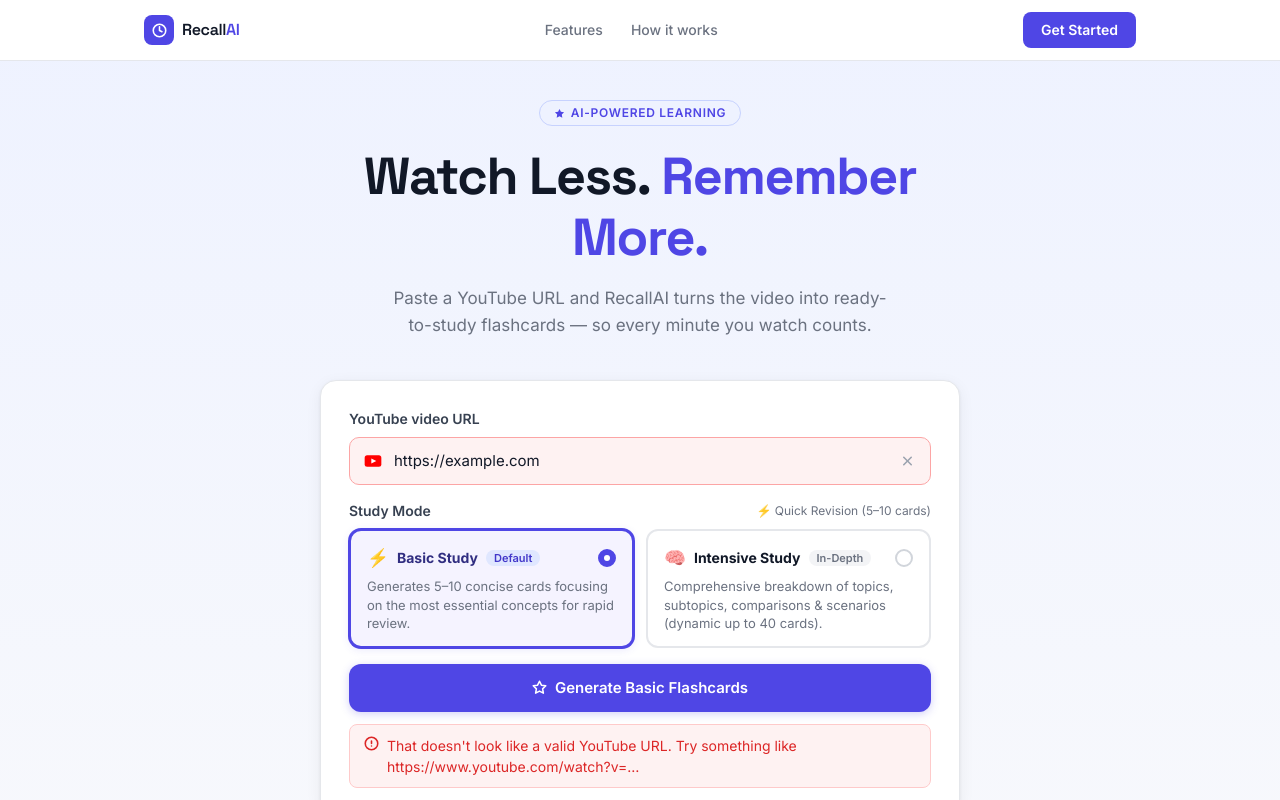
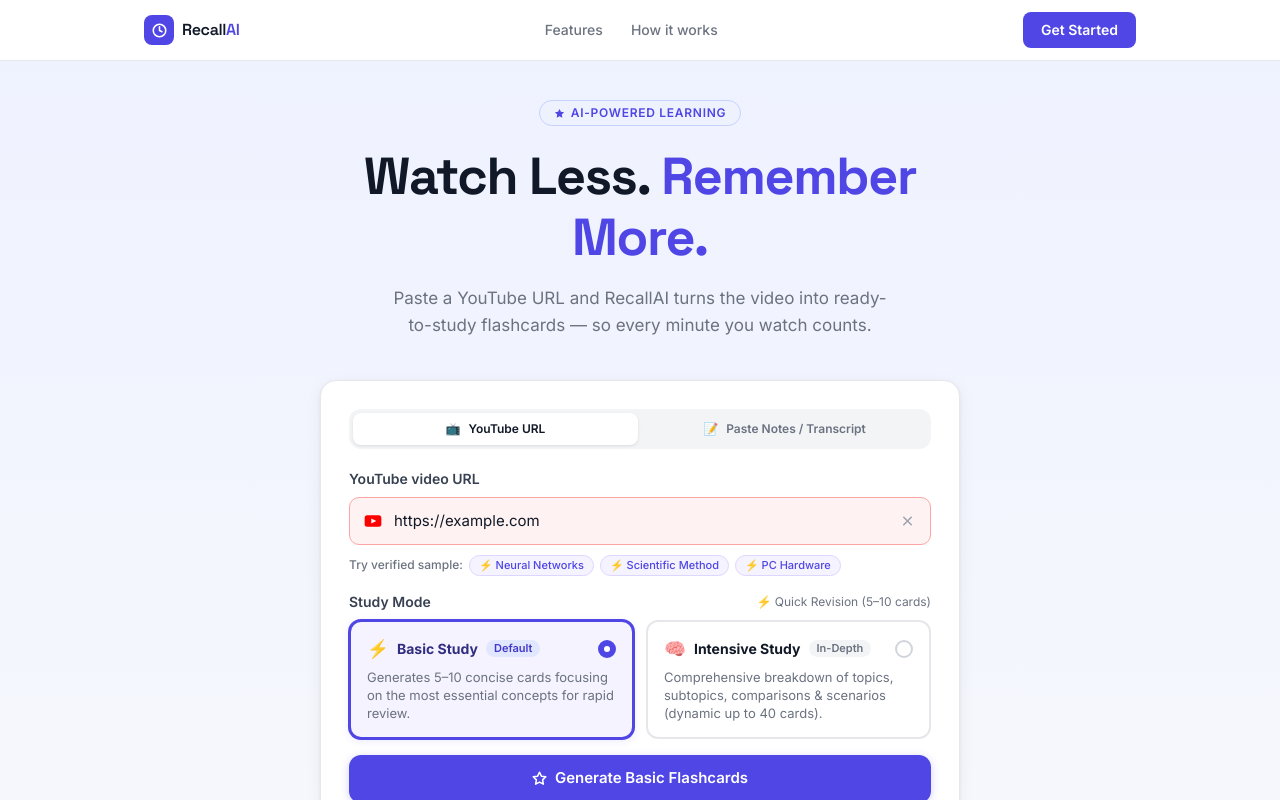
Before and after one commit to adwaitaadeepak/recallai, a Next.js app: page / in a window 1280 px wide. Both pictures are taken after typing "https://example.com" into the empty fields and a click on the button "Generate flashcards from this YouTube video". Shown: the top 800 px of the page. Built offline with nearby package versions, Linux system fonts and the light colour scheme.

Commit message:
feat: add Supadata transcript API support and manual notes/transcript fallback

```diff
--- a/src/app/api/generate/route.ts
+++ b/src/app/api/generate/route.ts
@@ -14,21 +14,57 @@
 export async function POST(request: Request) {
   try {
     const body = await request.json();
-    const { url } = body;
+    const { url, manualTranscript } = body;
     const mode: StudyMode = body.mode === "intensive" ? "intensive" : "basic";
 
+    let timestampedTranscript = "";
+    let videoId: string | null = null;
+
+    if (manualTranscript && typeof manualTranscript === "string" && manualTranscript.trim().length >= 30) {
+      timestampedTranscript = manualTranscript.trim();
+      videoId = url ? extractVideoId(url) : null;
+    } else {
       if (!url || typeof url !== "string") {
         return Response.json({ error: "Missing or invalid URL." }, { status: 400 });
       }
 
       // ── Extract video ID ──────────────────────────────────────────────────────
-    const videoId = extractVideoId(url);
+      videoId = extractVideoId(url);
       if (!videoId) {
         return Response.json({ error: "Could not extract a video ID from the provided URL." }, { status: 400 });
       }
 
       // ── Fetch transcript ──────────────────────────────────────────────────────
-    let transcriptChunks: { text: string; offset: number; duration?: number }[];
+      let transcriptChunks: { text: string; offset: number; duration?: number }[] | null = null;
+
+      // 1. Try Supadata API first if API key is configured (bypasses YouTube cloud IP blocks on Vercel)
+      const supadataKey = process.env.SUPADATA_API_KEY;
+      if (supadataKey && supadataKey !== "your_supadata_api_key_here") {
+        try {
+          const supaRes = await fetch(
+            `https://api.supadata.ai/v1/transcript?url=${encodeURIComponent(`https://www.youtube.com/watch?v=${videoId}`)}`,
+            {
+              headers: {
+                "x-api-key": supadataKey,
+                "Content-Type": "application/json",
+              },
+            }
+          );
+          if (supaRes.ok) {
+            const supaData = await supaRes.json();
+            if (Array.isArray(supaData.content) && supaData.content.length > 0) {
+              transcriptChunks = supaData.content;
+            }
+          } else {
+            console.warn("Supadata API returned status:", supaRes.status);
+          }
+        } catch (supaErr) {
+          console.warn("Supadata fetch failed, falling back to direct scraper:", supaErr);
+        }
+      }
+
+      // 2. Fall back to standard YoutubeTranscript scraper if Supadata wasn't used or returned no items
+      if (!transcriptChunks || transcriptChunks.length === 0) {
         try {
           transcriptChunks = await YoutubeTranscript.fetchTranscript(videoId);
         } catch (err) {
@@ -36,10 +72,11 @@
           return Response.json(
             {
               error:
-            "Could not fetch the transcript for this video. Make sure the video has subtitles/captions enabled.",
+                "Could not fetch the transcript for this video. YouTube blocks datacenter IPs or captions are disabled. You can paste notes or transcript manually below!",
             },
             { status: 422 }
           );
+        }
       }
 
       if (!transcriptChunks || transcriptChunks.length === 0) {
@@ -57,7 +94,6 @@
         return `${minutes.toString().padStart(2, "0")}:${seconds.toString().padStart(2, "0")}`;
       }
 
-    let timestampedTranscript = "";
       let lastOffset = -30000;
       for (const chunk of transcriptChunks) {
         if (chunk.offset - lastOffset >= 20000) {
@@ -68,6 +104,7 @@
         }
       }
       timestampedTranscript = timestampedTranscript.trim();
+    }
 
     if (timestampedTranscript.length < 50) {
       return Response.json(
--- a/src/app/page.tsx
+++ b/src/app/page.tsx
@@ -18,6 +18,8 @@
 
 export default function Home() {
   const [url, setUrl] = useState("");
+  const [manualTranscript, setManualTranscript] = useState("");
+  const [inputTab, setInputTab] = useState<"url" | "notes">("url");
   const [mode, setMode] = useState<StudyMode>("basic");
   const [isLoading, setIsLoading] = useState(false);
   const [error, setError] = useState("");
@@ -36,6 +38,7 @@
     setStatus("idle");
     setFlashcards([]);
 
+    if (inputTab === "url") {
       if (!url.trim()) {
         setError("Please paste a YouTube URL before generating.");
         setStatus("error");
@@ -49,6 +52,13 @@
         setStatus("error");
         return;
       }
+    } else {
+      if (!manualTranscript.trim() || manualTranscript.trim().length < 30) {
+        setError("Please paste at least 30 characters of transcript or study notes.");
+        setStatus("error");
+        return;
+      }
+    }
 
     setIsLoading(true);
     setStatus("loading");
@@ -57,7 +67,11 @@
       const res = await fetch("/api/generate", {
         method: "POST",
         headers: { "Content-Type": "application/json" },
-        body: JSON.stringify({ url: url.trim(), mode }),
+        body: JSON.stringify({
+          url: url.trim(),
+          manualTranscript: inputTab === "notes" ? manualTranscript.trim() : undefined,
+          mode,
+        }),
       });
 
       const data = await res.json();
@@ -82,6 +96,7 @@
 
   const handleReset = () => {
     setUrl("");
+    setManualTranscript("");
     setError("");
     setStatus("idle");
     setFlashcards([]);
@@ -106,6 +121,10 @@
           <HeroSection
             url={url}
             setUrl={setUrl}
+            manualTranscript={manualTranscript}
+            setManualTranscript={setManualTranscript}
+            inputTab={inputTab}
+            setInputTab={setInputTab}
             error={error}
             setError={setError}
             isLoading={isLoading}
--- a/src/components/HeroSection.tsx
+++ b/src/components/HeroSection.tsx
@@ -7,6 +7,10 @@
 interface HeroSectionProps {
   url: string;
   setUrl: Dispatch<SetStateAction<string>>;
+  manualTranscript: string;
+  setManualTranscript: Dispatch<SetStateAction<string>>;
+  inputTab: "url" | "notes";
+  setInputTab: Dispatch<SetStateAction<"url" | "notes">>;
   error: string;
   setError: Dispatch<SetStateAction<string>>;
   isLoading: boolean;
@@ -21,6 +25,10 @@
 export default function HeroSection({
   url,
   setUrl,
+  manualTranscript,
+  setManualTranscript,
+  inputTab,
+  setInputTab,
   error,
   setError,
   isLoading,
@@ -110,6 +118,47 @@
             padding: 28,
           }}
         >
+          {/* Source Mode Tabs */}
+          <div
+            className="flex items-center rounded-xl p-1"
+            style={{
+              background: "#f3f4f6",
+              marginBottom: 20,
+              gap: 4,
+            }}
+          >
+            <button
+              type="button"
+              onClick={() => { setInputTab("url"); setError(""); }}
+              className="flex-1 flex items-center justify-center gap-2 py-2 px-3 rounded-lg text-xs font-semibold transition-all"
+              style={{
+                background: inputTab === "url" ? "#ffffff" : "transparent",
+                color: inputTab === "url" ? "#111827" : "#6b7280",
+                boxShadow: inputTab === "url" ? "0 1px 3px rgba(0,0,0,0.1)" : "none",
+                border: "none",
+                cursor: "pointer",
+              }}
+            >
+              <span>📺</span> YouTube URL
+            </button>
+            <button
+              type="button"
+              onClick={() => { setInputTab("notes"); setError(""); }}
+              className="flex-1 flex items-center justify-center gap-2 py-2 px-3 rounded-lg text-xs font-semibold transition-all"
+              style={{
+                background: inputTab === "notes" ? "#ffffff" : "transparent",
+                color: inputTab === "notes" ? "#111827" : "#6b7280",
+                boxShadow: inputTab === "notes" ? "0 1px 3px rgba(0,0,0,0.1)" : "none",
+                border: "none",
+                cursor: "pointer",
+              }}
+            >
+              <span>📝</span> Paste Notes / Transcript
+            </button>
+          </div>
+
+          {inputTab === "url" ? (
+            <>
               {/* Input label */}
               <label
                 htmlFor="youtube-url-input"
@@ -120,7 +169,7 @@
               </label>
 
               {/* URL input with YouTube icon */}
-          <div className="relative" style={{ marginBottom: 16 }}>
+              <div className="relative" style={{ marginBottom: 10 }}>
                 {/* YouTube icon */}
                 <span
                   className="absolute flex items-center pointer-events-none"
@@ -200,6 +249,105 @@
                   }}
                 />
               </div>
+
+              {/* Verified sample pills */}
+              <div className="flex flex-wrap items-center gap-1.5" style={{ marginBottom: 16 }}>
+                <span style={{ fontSize: "0.75rem", color: "#6b7280", fontWeight: 500 }}>
+                  Try verified sample:
+                </span>
+                {[
+                  { label: "⚡ Neural Networks", url: "https://www.youtube.com/watch?v=aircAruvnKk" },
+                  { label: "⚡ Scientific Method", url: "https://www.youtube.com/watch?v=8aGhZQkoFbQ" },
+                  { label: "⚡ PC Hardware", url: "https://youtu.be/fGVfqA_Iv6s" },
+                ].map((sample) => (
+                  <button
+                    key={sample.label}
+                    type="button"
+                    onClick={() => {
+                      setUrl(sample.url);
+                      setError("");
+                      inputRef.current?.focus();
+                    }}
+                    className="inline-flex items-center text-xs font-medium rounded-full transition-colors"
+                    style={{
+                      background: "#f5f3ff",
+                      color: "#4f46e5",
+                      border: "1px solid #ddd6fe",
+                      padding: "2px 9px",
+                      cursor: "pointer",
+                      fontSize: "0.6875rem",
+                    }}
+                    onMouseEnter={(e) => (e.currentTarget.style.background = "#ede9fe")}
+                    onMouseLeave={(e) => (e.currentTarget.style.background = "#f5f3ff")}
+                  >
+                    {sample.label}
+                  </button>
+                ))}
+              </div>
+            </>
+          ) : (
+            <div style={{ marginBottom: 16 }}>
+              <label
+                htmlFor="manual-transcript-input"
+                className="block text-sm font-semibold"
+                style={{ color: "#374151", marginBottom: 8 }}
+              >
+                Study Notes, Article, or Audio Transcript
+              </label>
+              <textarea
+                id="manual-transcript-input"
+                rows={5}
+                value={manualTranscript}
+                onChange={(e) => {
+                  setManualTranscript(e.target.value);
+                  if (error) setError("");
+                }}
+                disabled={isLoading}
+                placeholder="Paste speech transcript, lecture notes, textbook excerpt, or article text here..."
+                style={{
+                  width: "100%",
+                  padding: "12px 14px",
+                  fontSize: "0.875rem",
+                  color: "#111827",
+                  background: error ? "#fef2f2" : "#ffffff",
+                  border: `1.5px solid ${error ? "#fca5a5" : "#d1d5db"}`,
+                  borderRadius: 10,
+                  outline: "none",
+                  fontFamily: "'Inter', sans-serif",
+                  resize: "vertical",
+                  lineHeight: 1.5,
+                  marginBottom: 10,
+                }}
+              />
+              <div>
+                <label
+                  htmlFor="optional-video-url"
+                  className="block text-xs font-medium"
+                  style={{ color: "#6b7280", marginBottom: 4 }}
+                >
+                  Optional YouTube URL (to keep embedded player synced in Studio):
+                </label>
+                <input
+                  id="optional-video-url"
+                  type="url"
+                  value={url}
+                  onChange={(e) => setUrl(e.target.value)}
+                  placeholder="https://www.youtube.com/watch?v=… (optional)"
+                  disabled={isLoading}
+                  style={{
+                    width: "100%",
+                    height: 38,
+                    padding: "0 12px",
+                    fontSize: "0.8125rem",
+                    color: "#111827",
+                    border: "1px solid #d1d5db",
+                    borderRadius: 8,
+                    outline: "none",
+                  }}
+                />
+              </div>
+            </div>
+          )}
 
           {/* ── Study Mode Selector ── */}
           <div style={{ marginBottom: 16 }}>
@@ -455,22 +603,46 @@
             <div
               id="url-error"
               role="alert"
-              className="fade-up flex items-start gap-2 rounded-lg"
+              className="fade-up flex flex-col gap-2 rounded-lg"
               style={{
                 background: "#fef2f2",
                 border: "1px solid #fecaca",
                 color: "#dc2626",
-                padding: "10px 14px",
+                padding: "12px 14px",
                 fontSize: "0.875rem",
                 marginTop: 12,
               }}
             >
-              <svg className="shrink-0 mt-px" width="15" height="15" viewBox="0 0 24 24" fill="none" stroke="currentColor" strokeWidth="2.5" strokeLinecap="round" aria-hidden="true">
+              <div className="flex items-start gap-2">
+                <svg className="shrink-0 mt-0.5" width="16" height="16" viewBox="0 0 24 24" fill="none" stroke="currentColor" strokeWidth="2.5" strokeLinecap="round" aria-hidden="true">
                   <circle cx="12" cy="12" r="10" />
                   <line x1="12" y1="8" x2="12" y2="12" />
                   <line x1="12" y1="16" x2="12.01" y2="16" />
                 </svg>
-              {error}
+                <span>{error}</span>
+              </div>
+              {inputTab === "url" && (
+                <button
+                  type="button"
+                  onClick={() => {
+                    setInputTab("notes");
+                    setError("");
+                  }}
+                  className="inline-flex items-center gap-1.5 font-semibold text-xs rounded transition-colors self-start"
+                  style={{
+                    background: "#fee2e2",
+                    color: "#991b1b",
+                    padding: "4px 10px",
+                    border: "1px solid #fca5a5",
+                    cursor: "pointer",
+                    marginLeft: 24,
+                  }}
+                  onMouseEnter={e => (e.currentTarget.style.background = "#fecaca")}
+                  onMouseLeave={e => (e.currentTarget.style.background = "#fee2e2")}
+                >
+                  <span>📝</span> Switch to Paste Notes / Transcript manually →
+                </button>
+              )}
             </div>
           )}
         </div>
```
Lines whose indentation alone changed are shown as unchanged.
